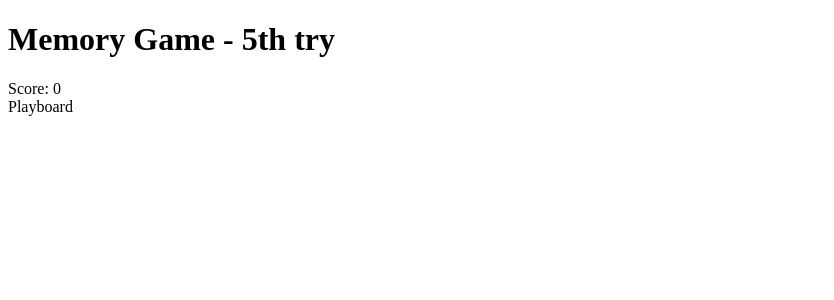
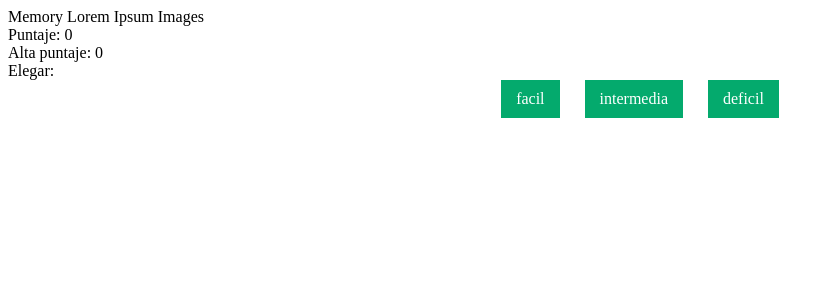
Before and after one commit to vivilover/memory_game_5, a React (Vite) app: page / in a window 1280 px wide. Shown: the top 300 px of the page, without its empty margins (0-834 px from the left). Built offline with nearby package versions, Linux system fonts and the light colour scheme; no server answers.

Commit message:
setup Welcome component and choosing dificulty

```diff
--- a/index.html
+++ b/index.html
@@ -4,7 +4,7 @@
     <meta charset="UTF-8" />
     <link rel="icon" type="image/svg+xml" href="/vite.svg" />
     <meta name="viewport" content="width=device-width, initial-scale=1.0" />
-    <title>Mem Game Finest</title>
+    <title>Mem Finest</title>
   </head>
   <body>
     <div id="root"></div>
--- a/src/App.jsx
+++ b/src/App.jsx
@@ -1,12 +1,27 @@
+import { useState } from 'react';
 import Header from './components/Header';
 import PlayBoard from './components/PlayBoard';
+import Welcome from './components/Welcome';
+import Facil from './components/Facil';
+import Intermedia from './components/Intermedia';
+import Deficil from './components/Deficil';
+
 
 function App() {
-  console.log('hello world!');
+  const [estado, setEstado] = useState('');
+
+  const onEstadoChange = (newEstado) => {
+    setEstado(newEstado);
+  }
+
   return (
     <>
       <Header />
-      <PlayBoard />
+      { estado === '' ? <Welcome handleStateChange={onEstadoChange} />
+      : estado === 'facil' ? <Facil />
+      : estado === 'intermedia' ? <Intermedia />
+      : estado === 'deficil' ? <Deficil />
+      : <></> }
     </>
   )
 }
--- /dev/null
+++ b/src/components/Deficil.jsx
@@ -0,0 +1,8 @@
+
+const Deficil = () => {
+    return (
+        <div>Deficil</div>
+    )
+}
+
+export default Deficil;
--- /dev/null
+++ b/src/components/Facil.jsx
@@ -0,0 +1,13 @@
+import { useState, useEffect } from 'react';
+import Image from './Image.jsx';
+
+const Facil = () => {
+
+    return (
+        <>
+
+        </>
+    )
+}
+
+export default Facil;
--- a/src/components/Header.jsx
+++ b/src/components/Header.jsx
@@ -1,11 +1,13 @@
 import { useState } from 'react';
 
 const Header = () => {
-  const [score, setScore] = useState(0);
+  const [currScore, setCurrScore] = useState(0);
+  const [highScore, setHighScore] = useState(0);
   return (
     <header>
-      <h1>Memory Game - 5th try</h1>
-      <div>Score: {score}</div>
+      <div>Memory Lorem Ipsum Images</div>
+      <div>Puntaje: {currScore}</div>
+      <div>Alta puntaje: {highScore}</div>
     </header>
   );
 }
--- /dev/null
+++ b/src/components/Image.jsx
@@ -0,0 +1,14 @@
+import styled from 'styled-components';
+
+const Wrapper = styled.img`
+width: 150px;
+height: 150px;
+`;
+
+const Image = ({ imageUrl }) => {
+    return (
+        <Wrapper src={imageUrl} />
+    );
+}
+
+export default Image;
--- a/src/components/Image.style.js
+++ /dev/null
@@ -1,6 +0,0 @@
-import styled from 'styled-components';
-
-export const Image = styled.img`
-  width: 30%;
-  height: 200px;
-`
--- /dev/null
+++ b/src/components/Intermedia.jsx
@@ -0,0 +1,8 @@
+
+const Intermedia = () => {
+    return (
+        <div>Intermedia</div>
+    )
+}
+
+export default Intermedia;
--- a/src/components/PlayBoard.jsx
+++ b/src/components/PlayBoard.jsx
@@ -1,46 +1,41 @@
 import { useState, useEffect } from 'react';
-import { Image } from './Image.style';
-
+import Image from './Image.jsx';
 
 // get 5, 8, 12 (easy, med, hard)
-const apiKey = process.env.PERENUAL_API_KEY;
 const PlayBoard = () => {
-  const api_key = 'sk-BDgN66d38339cfe9e6689';
-  const [image, setImage] = useState('');
-  let plant_name = ''
+  const [images, setImages] = useState([]);
   useEffect(() => {
     Promise.all([
-      fetch(`https://perenual.com/api/species/details/10?key=${apiKey}`),
-      fetch(`https://perenual.com/api/species/details/11?key=${apiKey}`),
-      fetch(`https://perenual.com/api/species/details/12?key=${apiKey}`)
+      fetch('https://picsum.photos/id/257/150/150'),
+      fetch('https://picsum.photos/id/247/150/150'),
+      fetch('https://picsum.photos/id/100/150/150'),
+      fetch('https://picsum.photos/id/110/150/150'),
+      fetch('https://picsum.photos/id/101/150/150'),
     ]).then((responses) => {
       return Promise.all(responses.map(res => {
-        return res.json();
+        return res;
       }))
     }).then((data) => {
-      console.log(data);
-      for (const plant of data) {
-        console.log(plant.default_image.original_url);
+      let pics = [];
+      for (const picData of data) {
+        const pic = picData.url;
+        pics.push(pic);
       }
+      setImages(pics);
     }).catch(err => {
       console.log(err);
     })
-    // const res = fetch(`https://perenual.com/api/species/details/10?key=${apiKey}`)
-    //   .then(response => response.json())
-    //   .then(data => {
-    //     console.log(data)
-    //     plant_name = data.common_name;
-    //     setImage(data.default_image.original_url);
-    //     console.log(image);
-    //   })
-    //   .catch(err => console.error(err));
   }, [])
 
   return (
     <>
-      <div>Playboard</div>
+      <div>Facil Playboard</div>
       <div>
-        {image && <Image src={image}/>}
+        {images && (
+          <>
+            {images.map((imgSrc, idx) => <Image imageUrl={imgSrc} key={idx} />)}
+          </>
+        )}
       </div>
     </>
   );
--- /dev/null
+++ b/src/components/Welcome.jsx
@@ -0,0 +1,34 @@
+import styled from "styled-components";
+
+const Wrapper = styled.div`
+  display: flex;
+  justify-content: center;
+  gap: 25px;
+`;
+
+const Button = styled.div`
+  padding: 10px 15px;
+  border: none;
+  text-decoration: none;
+  background-color: #04aa6d;
+  color: white;
+  text-align: center;
+  font-size: 16px;
+`;
+
+const Welcome = ({ handleStateChange }) => {
+  return (
+    <>
+      <div>Elegar:</div>
+      <Wrapper>
+        <Button onClick={() => handleStateChange("facil")}>facil</Button>
+        <Button onClick={() => handleStateChange("intermedia")}>
+          intermedia
+        </Button>
+        <Button onClick={() => handleStateChange("deficil")}>deficil</Button>
+      </Wrapper>
+    </>
+  );
+};
+
+export default Welcome;
```
